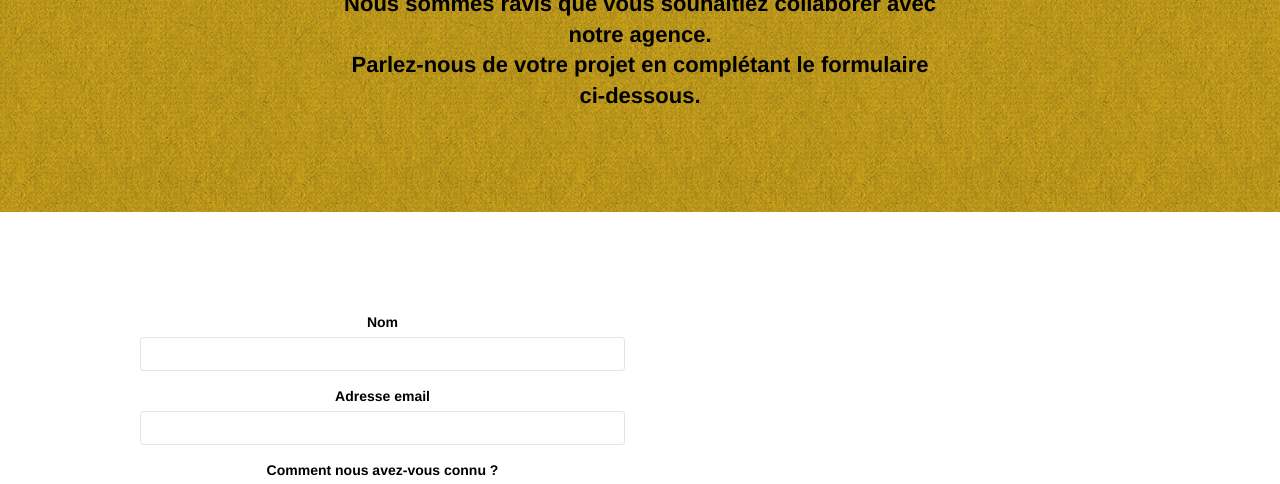
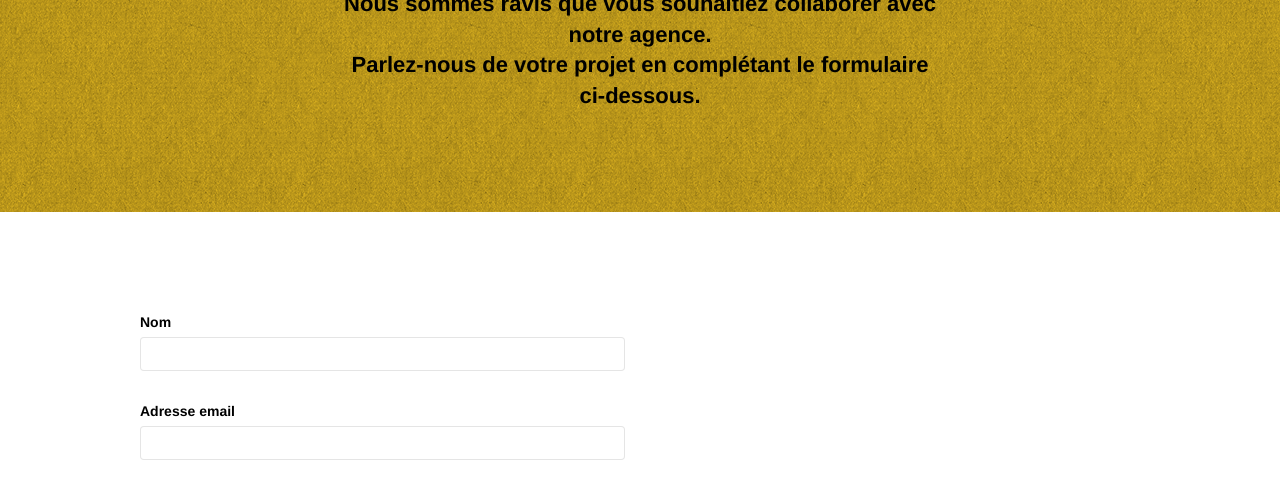
Before and after one commit to Benguiggs/La-Panth-re, a plain HTML site: page contact.html in a window 1280 px wide. Shown: the part 279-763 px from the top of the page. Drawn offline with nearby package versions, Linux system fonts and the light colour scheme; files that its build step writes are made by us from their sources; a script that the page names is missing.

Commit message:
fix form

```diff
--- a/style.css
+++ b/style.css
@@ -541,6 +541,13 @@ button {
 .form-control {
     border-color: rgba(0, 0, 0, .1);
     box-shadow: none;
+}
+
+.form-group {
+    display: flex;
+    flex-direction: column;
+    text-align: left;
+    align-items: left;
 }
 
 .scrollToTop {
```
